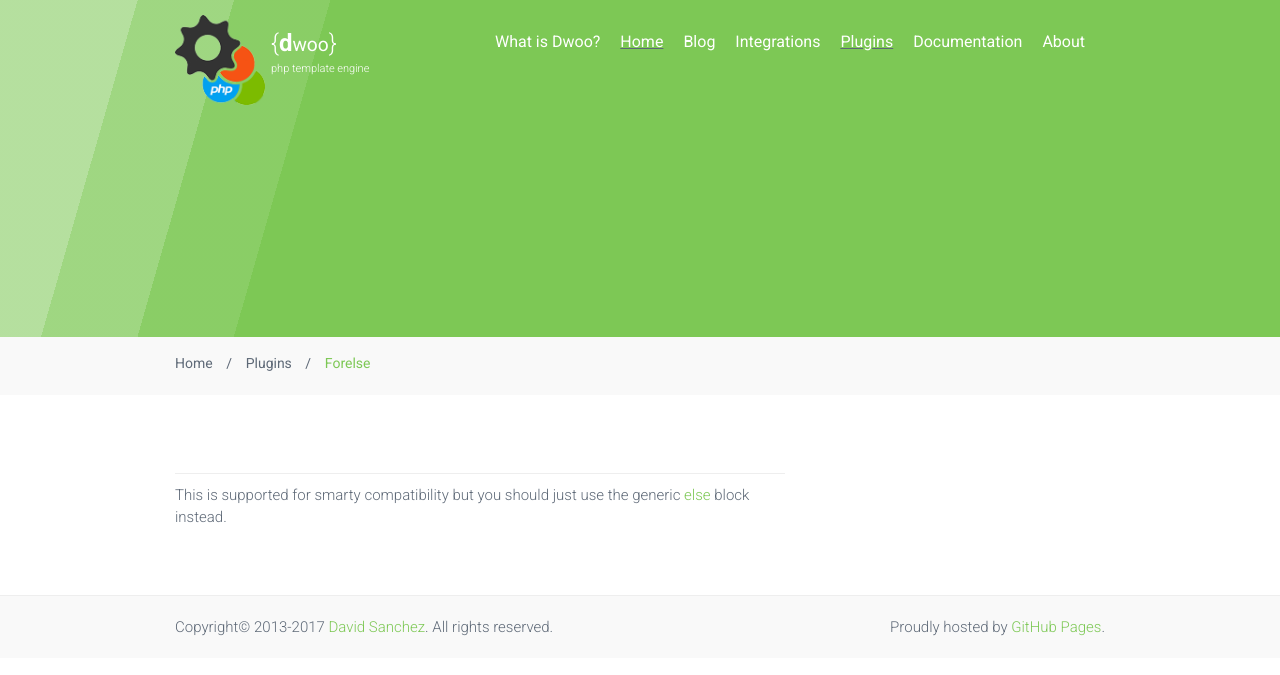
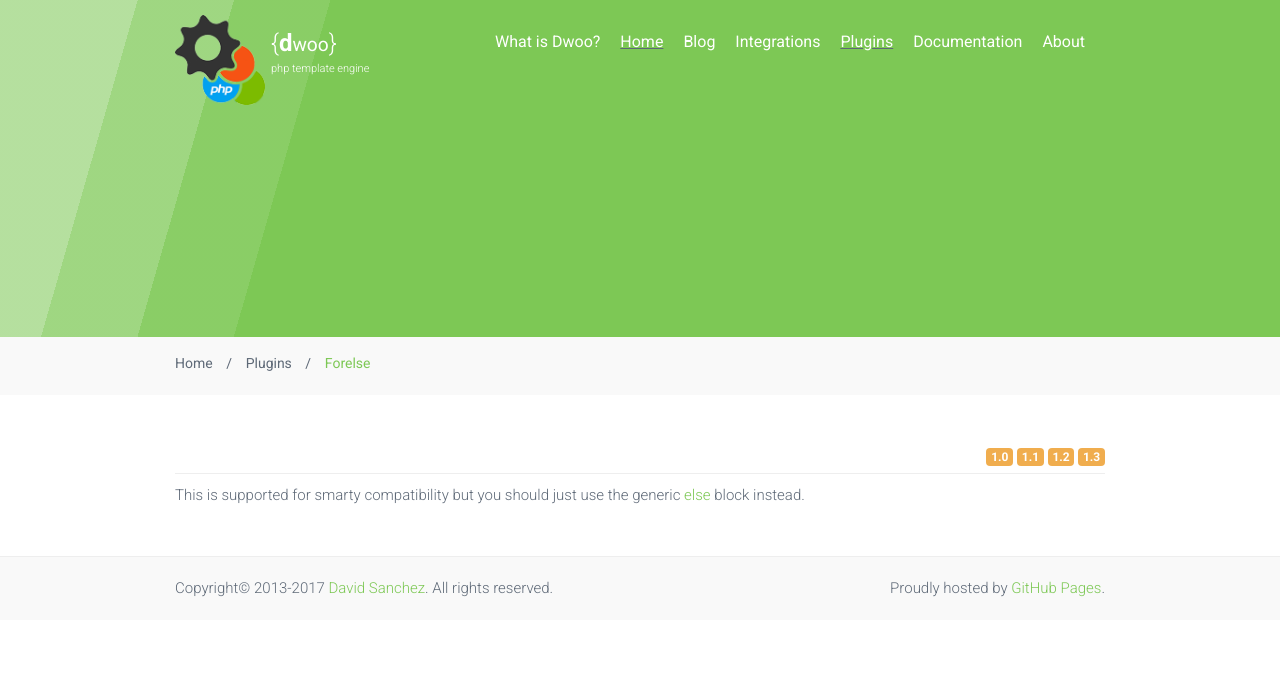
Before and after one commit to dwoo-project/docs, a Jekyll site: the page built from plugins/blocks/forelse.md, in a window 1280 px wide. Shown: the top 675 px of the page. Built offline with Jekyll 4.4.1, drawn with Linux system fonts in a browser that asks for light colours; nearby versions of some CDN libraries.

Commit message:
Remove col limit 8

```diff
--- a/_layouts/plugin.html
+++ b/_layouts/plugin.html
@@ -3,15 +3,13 @@
 ---
 
 <section class="mt-50 mb-50">
-    <div class="container">
-        <div class="row">
-            <div class="plugin col-lg-8">
+    <div class="container plugin">
         <header>
             <h1>{{ page.title }}</h1>
             {% if page.versions != null %}
                 <div>
                 {% for version in page.versions %}
-                            <abbr title="Plugin available in Dwoo {{ version }}" class="tag tag-warning">
+                    <abbr title="Plugin available in Dwoo {{ version }}" class="badge badge-warning">
                         {{ version }}
                     </abbr>
                 {% endfor %}
@@ -20,11 +18,4 @@
         </header>
         {{ content }}
     </div>
-            <div class="col-lg-4">
-                <div class="sidebar">
-
-                </div>
-            </div>
-        </div>
-    </div>
 </section>
```
Lines whose indentation alone changed are shown as unchanged.
